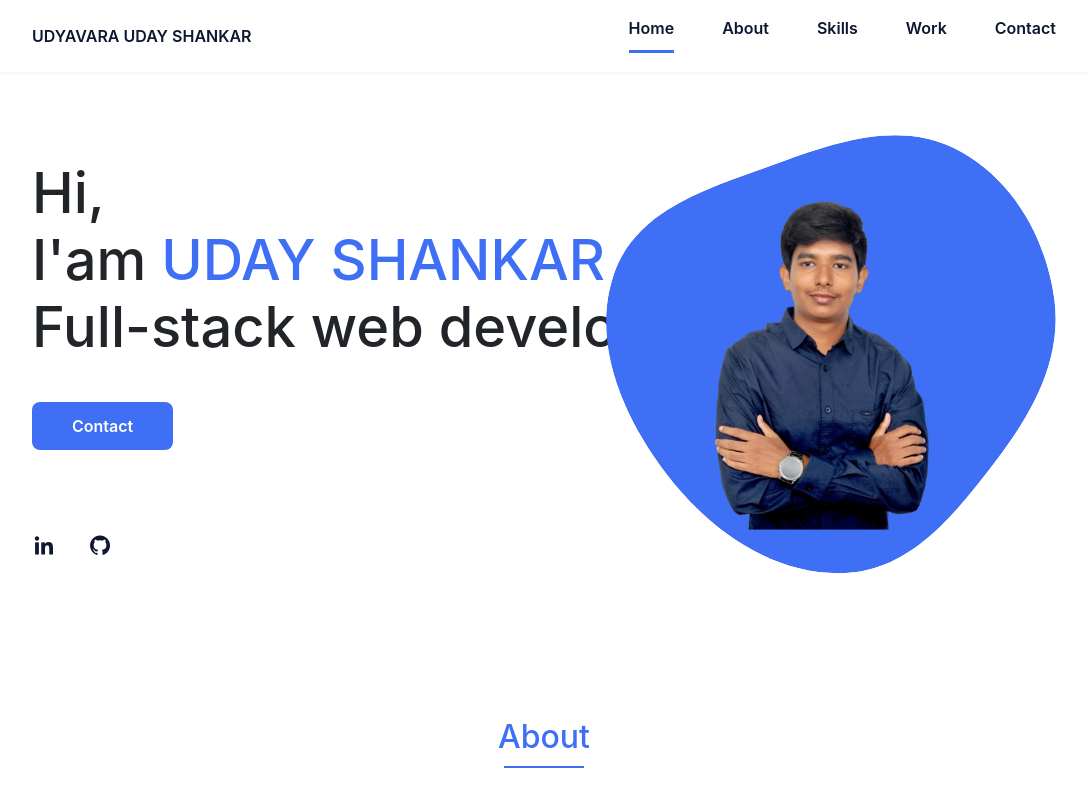
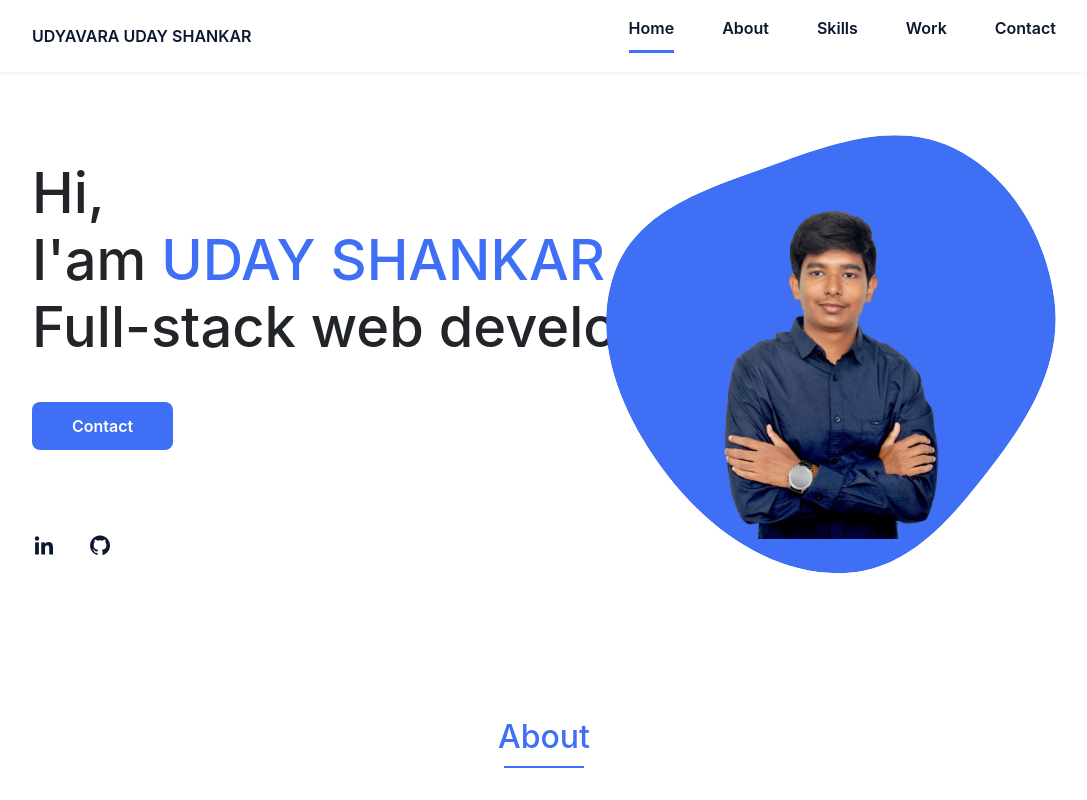
Before and after one commit to UdayShankar3953/Portifolio, a plain HTML site: page index.html in a window 1280 px wide. Shown: the top 800 px of the page, without its empty margins (96-1183 px from the left). Drawn offline with nearby package versions, Linux system fonts and the light colour scheme; files whose address does not match are found by name.

Commit message:
Update index.html

```diff
--- a/index.html
+++ b/index.html
@@ -42,7 +42,7 @@
             <!--===== HOME =====-->
             <section class="home bd-grid" id="home">
                 <div class="home__data">
-                    <h2 class="home__title">Hi,<br>I'am <span class="home__title-color">UDAY SHANKAR</span><br> Full-stack web developer</h2>
+                    <h4 class="home__title">Hi,<br>I'am <span class="home__title-color">UDAY SHANKAR</span><br> Full-stack web developer</h4>
 
                     <a href="#" class="button">Contact</a>
                 </div>
@@ -60,7 +60,7 @@
                         </mask>
                         <g mask="url(#mask0)">
                             <path d="M9.19024 145.964C34.0253 76.5814 114.865 54.7299 184.111 29.4823C245.804 6.98884 311.86 -14.9503 370.735 14.143C431.207 44.026 467.948 107.508 477.191 174.311C485.897 237.229 454.931 294.377 416.506 344.954C373.74 401.245 326.068 462.801 255.442 466.189C179.416 469.835 111.552 422.137 65.1576 361.805C17.4835 299.81 -17.1617 219.583 9.19024 145.964Z"/>
-                            <image class="home__blob-img" x="50" y="60" href="img/perfil.png"/>
+                            <image class="home__blob-img" x="60" y="70" href="img/perfil.png"/>
                         </g>
                     </svg>
                 </div>
```
